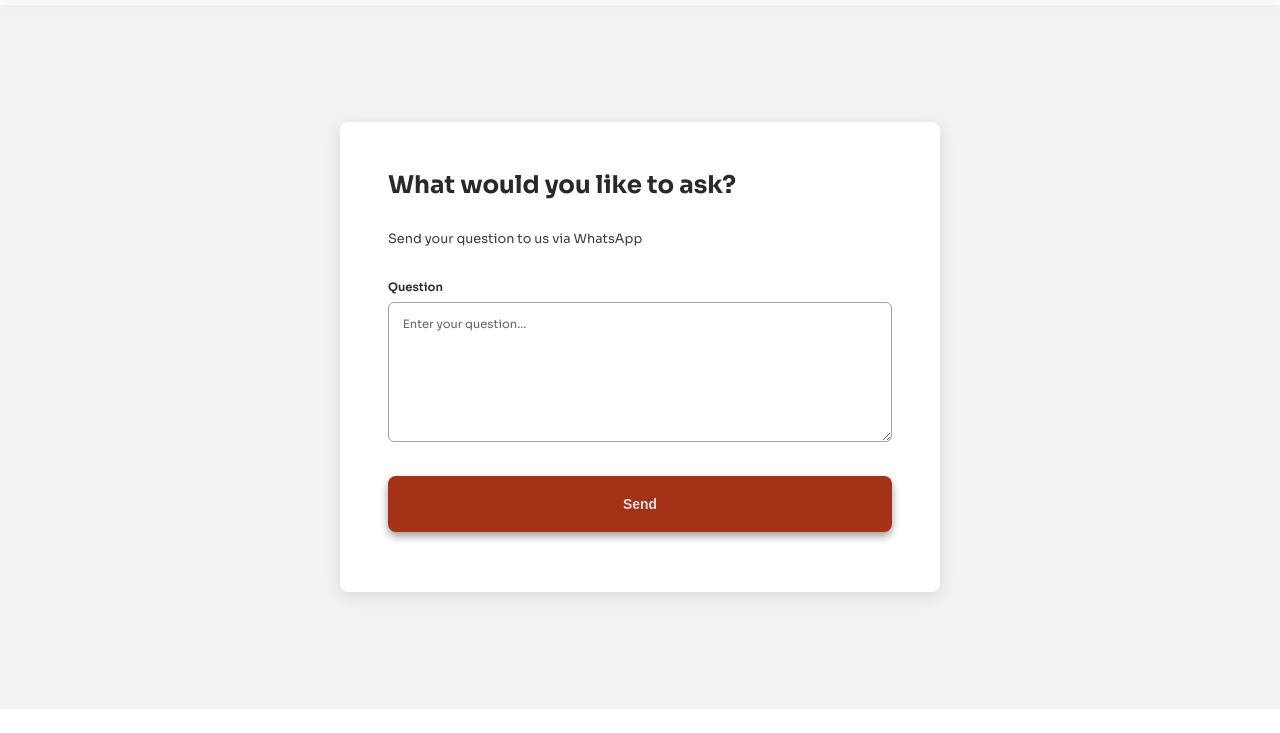
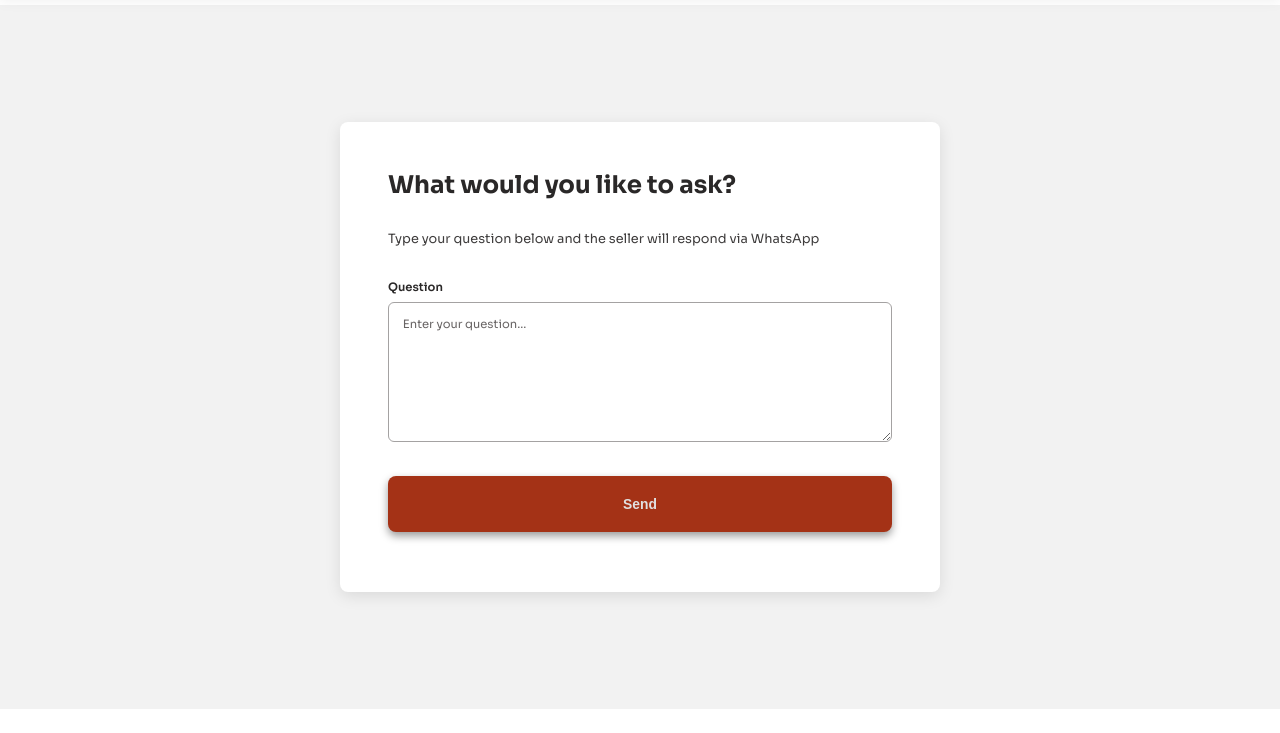
Before and after one commit to kimtai1-77/BKS, a plain HTML site: page pages/question-page.html in a window 1280 px wide. Shown: the part 67-800 px from the top of the page. Drawn offline with Linux system fonts and the light colour scheme.

Commit message:
Redirect content so that the message shows that the question will be sent to the seller

```diff
--- a/pages/question-page.html
+++ b/pages/question-page.html
@@ -26,7 +26,7 @@
     <div class="whatsapp-container">
         <div class="whatsapp-content">
             <h1>What would you like to ask?</h1>
-            <p class="whatsapp-subtitle">Send your question to us via WhatsApp</p>
+            <p class="whatsapp-subtitle">Type your question below and the seller will respond via WhatsApp</p>
 
             <div class="customer-details">
                 <div class="form-group">
```
